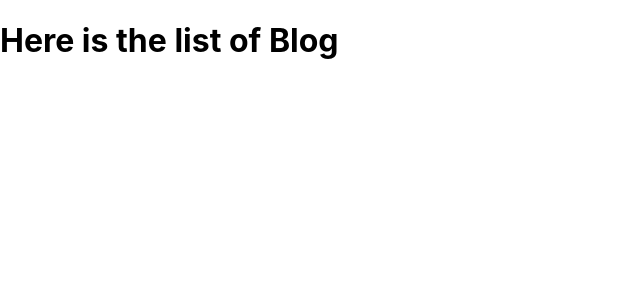
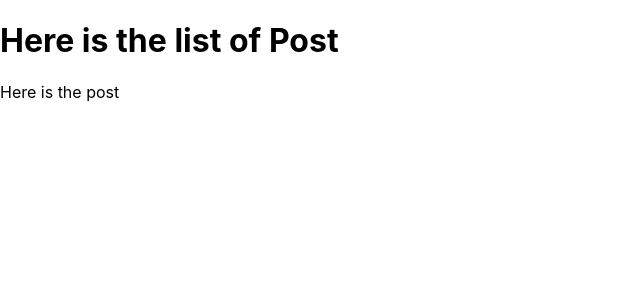
Before and after one commit to asshames/Bloger, a React (Create React App) app in the folder bloger/: page / in a window 1280 px wide. Shown: the top 300 px of the page, without its empty margins (0-640 px from the left). Built offline with nearby package versions, Linux system fonts and the light colour scheme.

Commit message:
add a post component

```diff
--- /dev/null
+++ b/bloger/src/components/Post/Post.js
@@ -0,0 +1,12 @@
+import React from "react";
+import classes from "./Post.module.css";
+
+const Post = (props) => {
+    return (
+        <div className={classes.Post}>
+            <p>Here is the post</p>
+        </div>
+    );
+};
+
+export default Post;
--- a/bloger/src/containers/Blog/Blog.js
+++ b/bloger/src/containers/Blog/Blog.js
@@ -1,10 +1,14 @@
 import React, { Component } from "react";
+import classes from "./Blog.module.css";
+import Post from "../../components/Post/Post";
+
 
 class Blog extends Component{
     render() {
         return (
-            <div>
-                <h1>Here is the list of Blog</h1>
+            <div className={classes.Blog}>
+                <h1>Here is the list of Post</h1>
+                <Post />
             </div>
         );
     };
```
Also changed, not shown: bloger/src/components/Post/Post.module.css (added).
